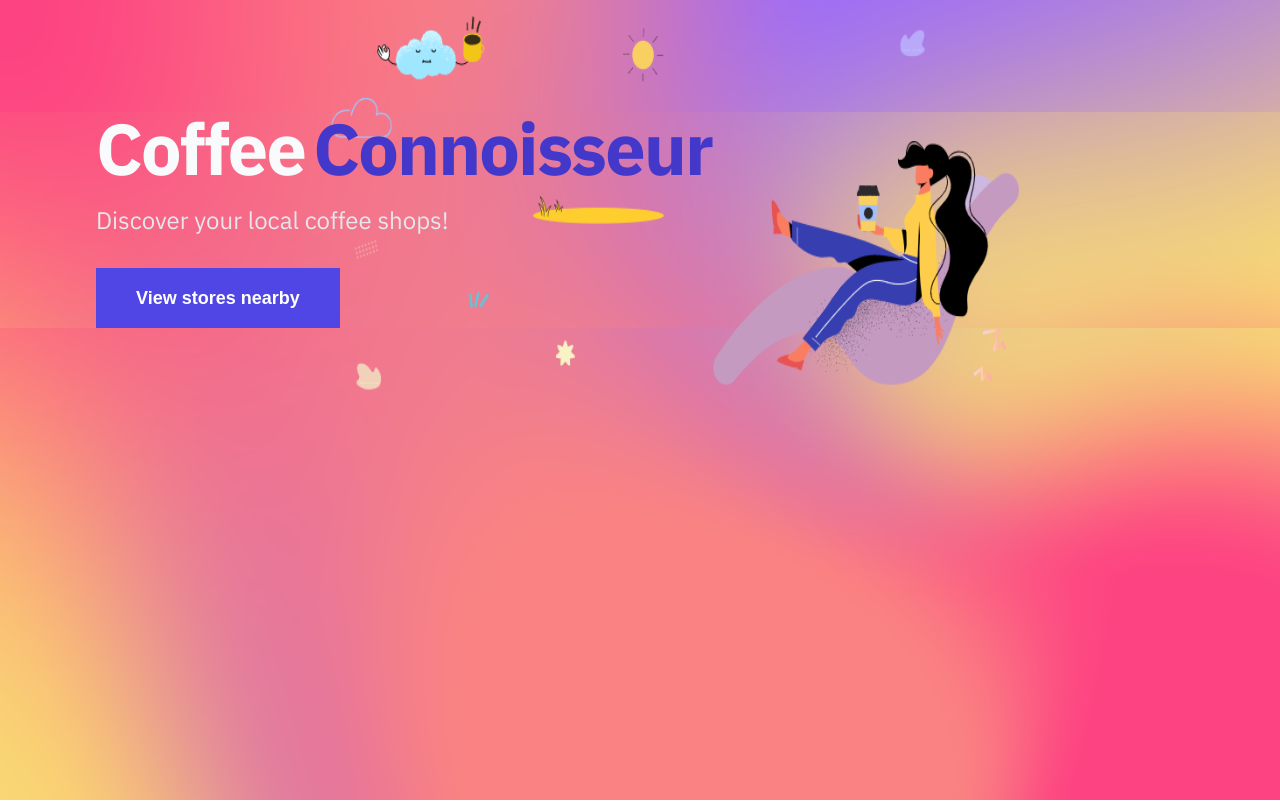
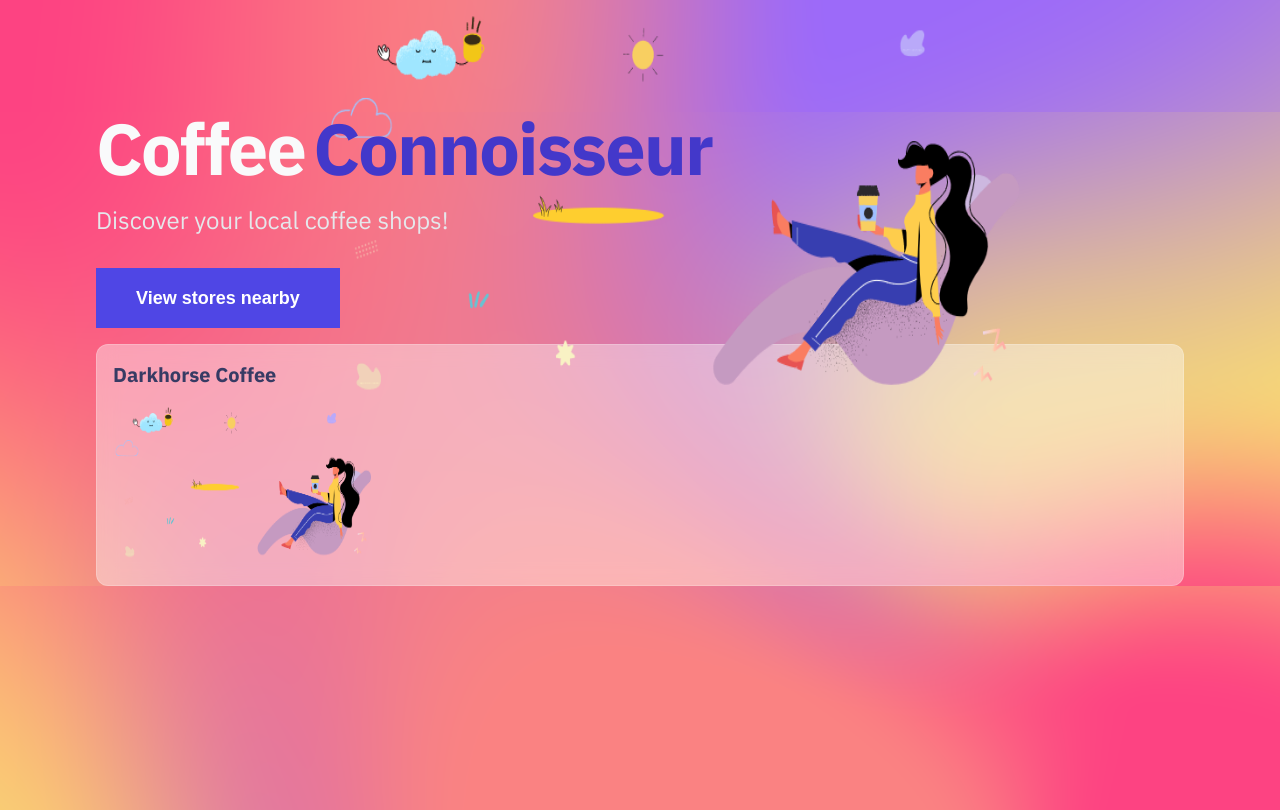
Before and after one commit to ghawthorne66/Next-Coffee, a Next.js app: page / in a window 1280 px wide. Built offline with nearby package versions, Linux system fonts and the light colour scheme.

Commit message:
add card component

```diff
--- /dev/null
+++ b/components/card.js
@@ -0,0 +1,30 @@
+import Link from "next/link";
+import Image from "next/image";
+import cls from "classnames";
+
+import styles from "./card.module.css";
+
+const Card = (props) => {
+  return (
+    <Link href={props.href}>
+      <a className={styles.cardLink}>
+        <div className={cls("glass", styles.container)}>
+          <div className={styles.cardHeaderWrapper}>
+            <h2 className={styles.cardHeader}>{props.name}</h2>
+          </div>
+          <div className={styles.cardImageWrapper}>
+            <Image
+              alt={props.name}
+              className={styles.cardImage}
+              src={props.imgUrl}
+              width={260}
+              height={160}
+            />
+          </div>
+        </div>
+      </a>
+    </Link>
+  );
+};
+
+export default Card;
--- /dev/null
+++ b/components/card.module.css
@@ -0,0 +1,56 @@
+.cardLink {
+    margin: auto;
+    --tw-shadow: 0 20px 25px -5px rgba(0, 0, 0, 0.1),
+      0 10px 10px -5px rgba(0, 0, 0, 0.04);
+    box-shadow: 0 0 transparent, 0 0 #0000, 0 0 transparent, 0 0 #0000,
+      0 0 transparent;
+
+    border-color: var(--text-white-100);
+    border-radius: 0.75rem /* 12px */;
+  }
+
+  .container {
+    border-radius: 0.75rem /* 12px */;
+    padding-top: 0.25rem /* 4px */;
+    padding-bottom: 0.25rem /* 4px */;
+    padding-bottom: 1.25rem /* 20px */;
+    padding-left: 1rem /* 16px */;
+    padding-right: 1rem /* 16px */;
+
+    backdrop-filter: blur(10px);
+  }
+
+  .cardHeaderWrapper {
+    margin-top: 0.75rem /* 12px */;
+    margin-bottom: 0.75rem /* 12px */;
+  }
+
+  .cardHeader {
+    text-overflow: ellipsis;
+    white-space: nowrap;
+    font-size: 1.25rem /* 20px */;
+    line-height: 1.75rem /* 28px */;
+    font-weight: 800;
+    overflow: hidden;
+    width: 16rem /* 256px */;
+  }
+
+  .cardImageWrapper {
+    color: var(--text-white-100);
+  }
+
+  .cardImage {
+    border-radius: 0.75rem /* 12px */;
+  }
+
+  @media (min-width: 1024px) {
+    .cardHeader {
+      width: 16rem /* 256px */;
+    }
+  }
+
+  @media (min-width: 768px) {
+    .cardHeader {
+      width: 16rem /* 256px */;
+    }
+  }
--- a/package.json
+++ b/package.json
@@ -8,6 +8,7 @@
     "lint": "next lint"
   },
   "dependencies": {
+    "classnames": "^2.3.1",
     "next": "^12.0.9",
     "react": "^17.0.2",
     "react-dom": "^17.0.2"
--- a/pages/index.js
+++ b/pages/index.js
@@ -1,6 +1,8 @@
 import Head from "next/head"
 import Banner from "../components/banner"
+import Card from "../components/card"
 import Image from "next/image"
+
 import styles from "../styles/Home.module.css"
 
 export default function Home() {
@@ -22,6 +24,12 @@
         <div className={styles.heroImage}>
           <Image src="/static/hero-image.png" width={700} height={400} />
         </div>
+        <Card
+          name="Darkhorse Coffee"
+          imgUrl="/static/hero-image.png"
+          href="/coffee-store/darkhorse-coffee"
+          alt="hero image"
+        />
       </main>
     </div>
   )
```
Also changed, not shown: components/banner.module.css (indentation only), styles/Home.module.css (line endings or trailing spaces), 1 other file (tests, documents, lock files or other folders).
